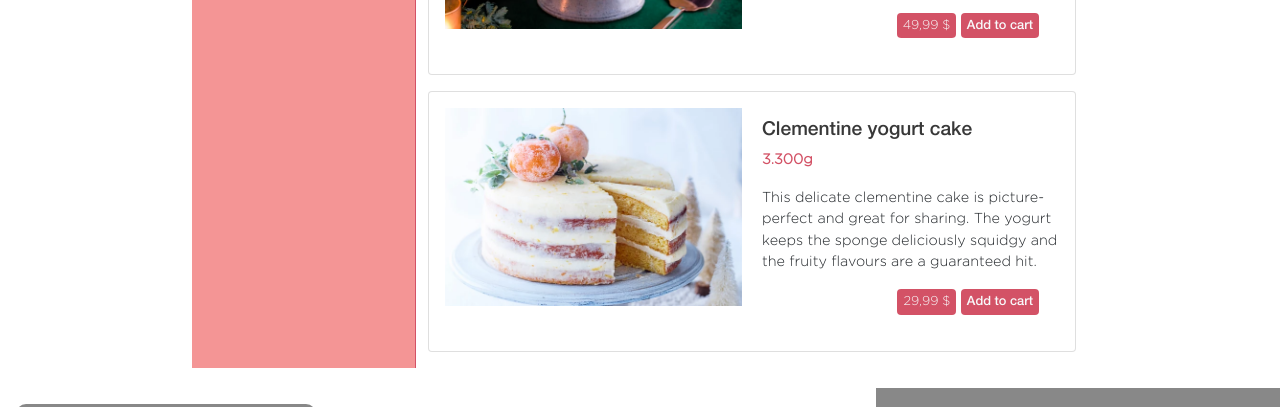
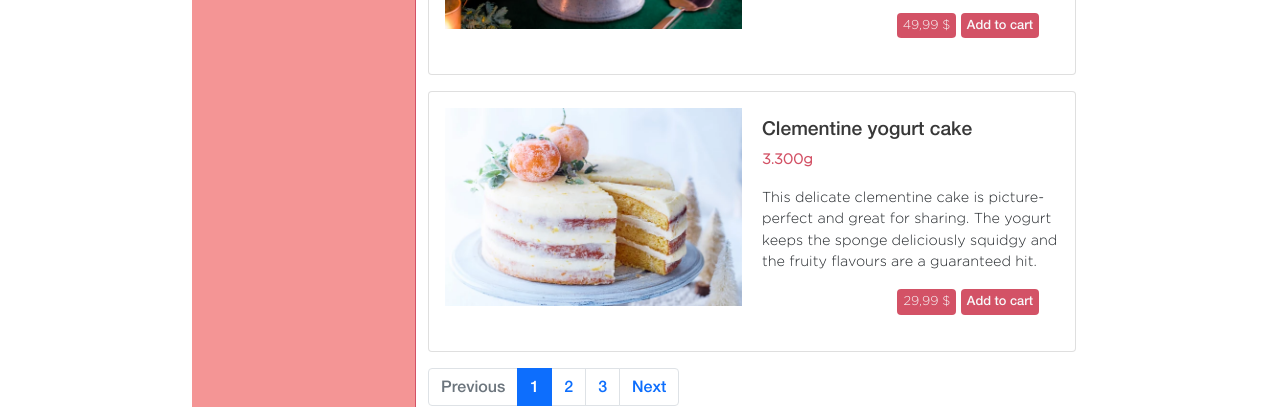
Before and after one commit to AleksandarIvezic/Cake-Factory, a website: page search-results.html in a window 1280 px wide. Shown: the part 1234-1641 px from the top of the page. Drawn offline with nearby package versions, Linux system fonts and the light colour scheme.

Commit message:
Add pagination to search page

```diff
--- a/search-results.html
+++ b/search-results.html
@@ -163,6 +163,21 @@
           </div>
 
         </article>
+        <nav aria-label="...">
+          <ul class="pagination">
+            <li class="page-item disabled">
+              <a class="page-link" href="#" tabindex="-1" aria-disabled="true">Previous</a>
+            </li>
+            <li class="page-item active"><a class="page-link" href="#">1</a></li>
+            <li class="page-item " aria-current="page">
+              <a class="page-link" href="#">2</a>
+            </li>
+            <li class="page-item"><a class="page-link" href="#">3</a></li>
+            <li class="page-item">
+              <a class="page-link" href="#">Next</a>
+            </li>
+          </ul>
+        </nav>
       </section>
 
     </div>
```
